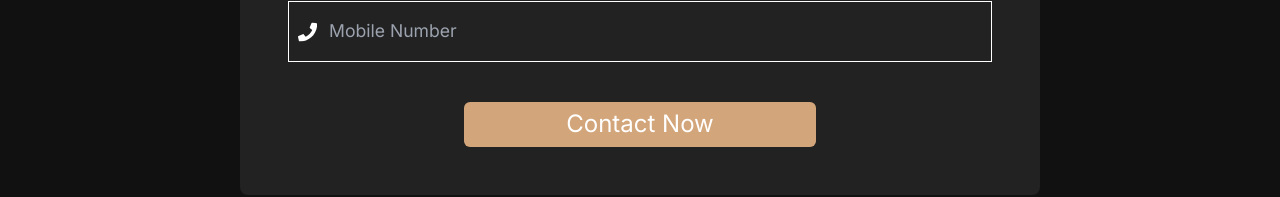
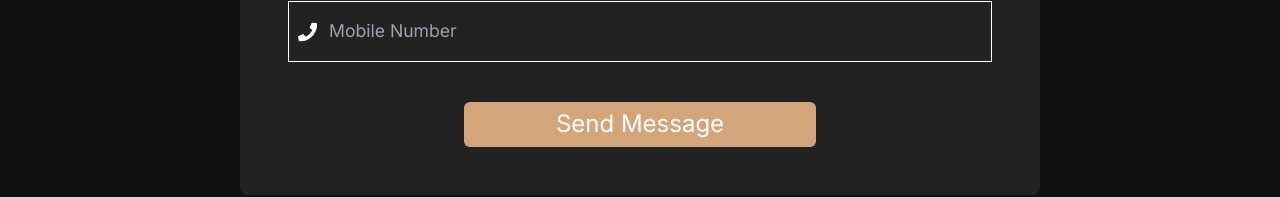
Before and after one commit to syedaaleezaabbas/coffee-shop-website, a Next.js app: page / in a window 1280 px wide. Shown: the part 4063-4260 px from the top of the page. Built offline with nearby package versions, Linux system fonts and the light colour scheme.

Commit message:
made changes in contact component

```diff
--- a/src/components/Contact.tsx
+++ b/src/components/Contact.tsx
@@ -30,7 +30,7 @@ const Contact = () => {
           <input type="text" placeholder='Mobile Number' className='input-field' />
         </div>
 
-        <button className='contact-button'>Contact Now</button>
+        <button className='contact-button'>Send Message</button>
       </div>
     </section>
   )
```
